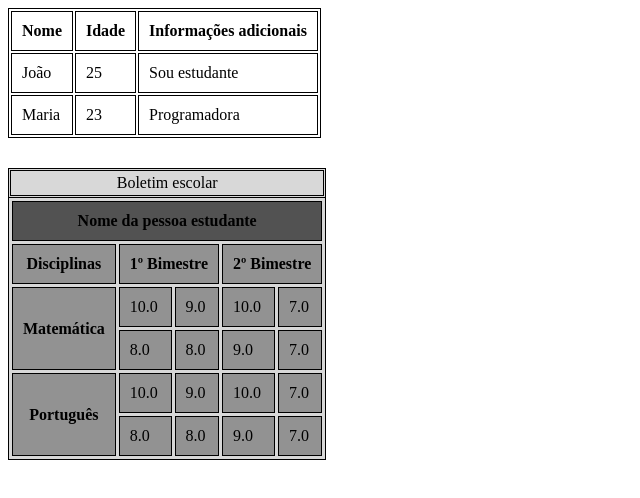
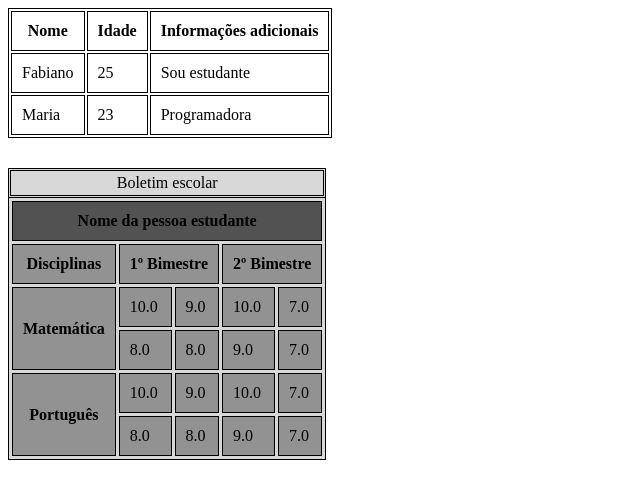
Before and after one commit to filipehaubert/aula-tabela, a plain HTML site: page index.html in a window 1280 px wide. Shown: the whole page, without its empty margins (0-640 px from the left). Drawn offline with Linux system fonts and the light colour scheme.

Commit message:
trocado nome de um dos participantes

```diff
--- a/index.html
+++ b/index.html
@@ -56,7 +56,7 @@
 
         <tbody>
             <tr>
-                <td>João</td>
+                <td>Fabiano</td>
                 <td>25</td>
                 <td>Sou estudante</td>
             </tr>
```
